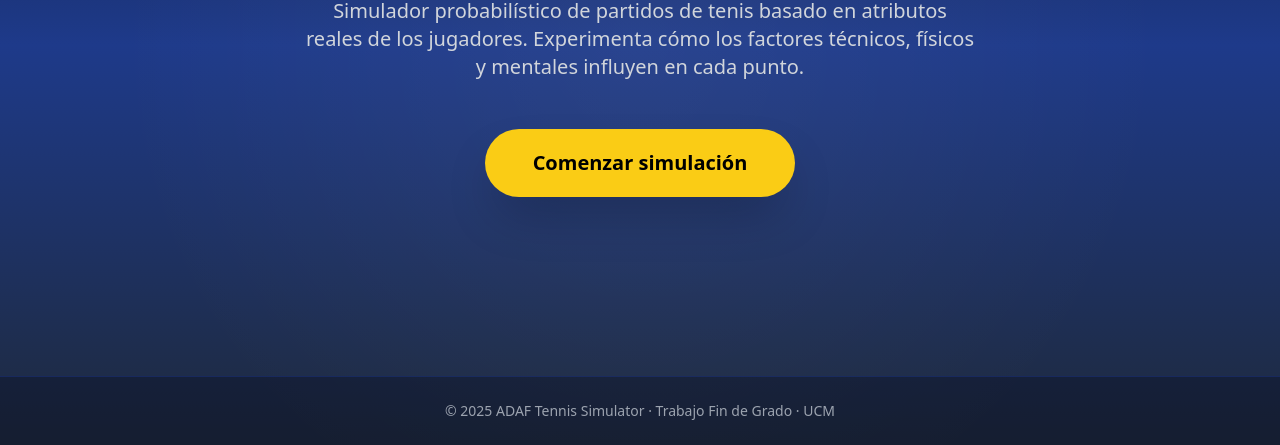
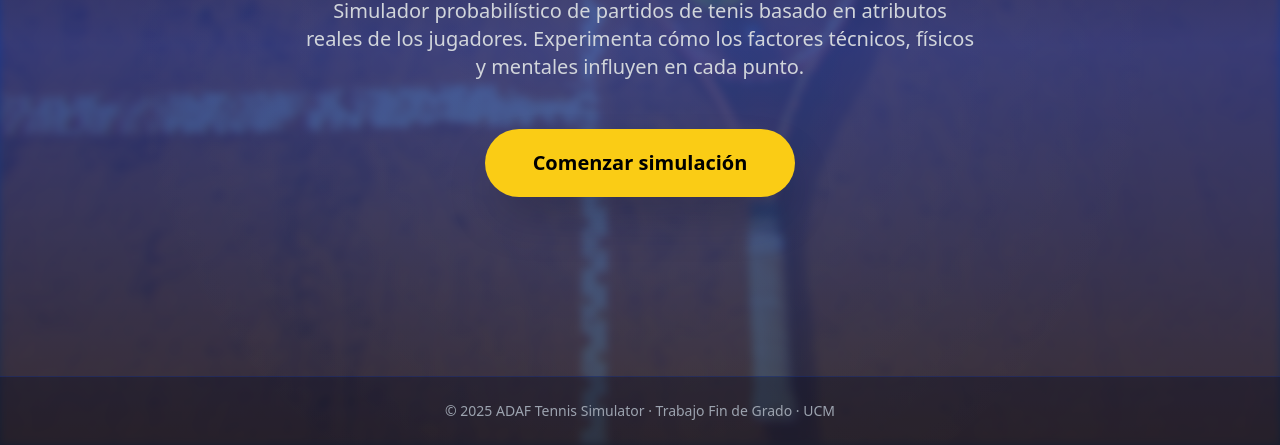
Before and after one commit to AlvaroAdrada26/ADAF_Tennis_Simulator, a plain HTML site: page frontend/index.html in a window 1280 px wide. Shown: the part 355-800 px from the top of the page. Drawn offline with nearby package versions, Linux system fonts and the light colour scheme.

Commit message:
landing page fondo imagen

```diff
--- a/frontend/index.html
+++ b/frontend/index.html
@@ -19,8 +19,12 @@
 
 <body class="min-h-screen flex flex-col bg-gradient-to-b from-slate-900 via-blue-900 to-slate-800 relative overflow-hidden text-gray-100 font-sans">
 
+  <!-- CAPA DE IMAGEN DE PISTA -->
+  <div class="absolute inset-0 bg-[url('assets/images/homepage_fondo2.jpg')] bg-cover bg-center opacity-15 blur-sm saturate-75 -z-20"></div>
+
   <!-- CAPA DE FONDO RADIAL SUAVE -->
   <div class="absolute inset-0 bg-[radial-gradient(circle_at_center,_rgba(255,255,255,0.05)_0%,_rgba(0,0,0,0)_70%)] -z-10"></div>
+
 
   <!-- HEADER -->
   <header class="w-full flex justify-between items-center px-10 py-4 bg-slate-950/40 backdrop-blur-sm border-b border-blue-800/30">
```
Also changed, not shown: frontend/assets/images/homepage_fondo2.jpg (added), frontend/assets/images/homepage_fondo3.jpg (added), 1 other file.
